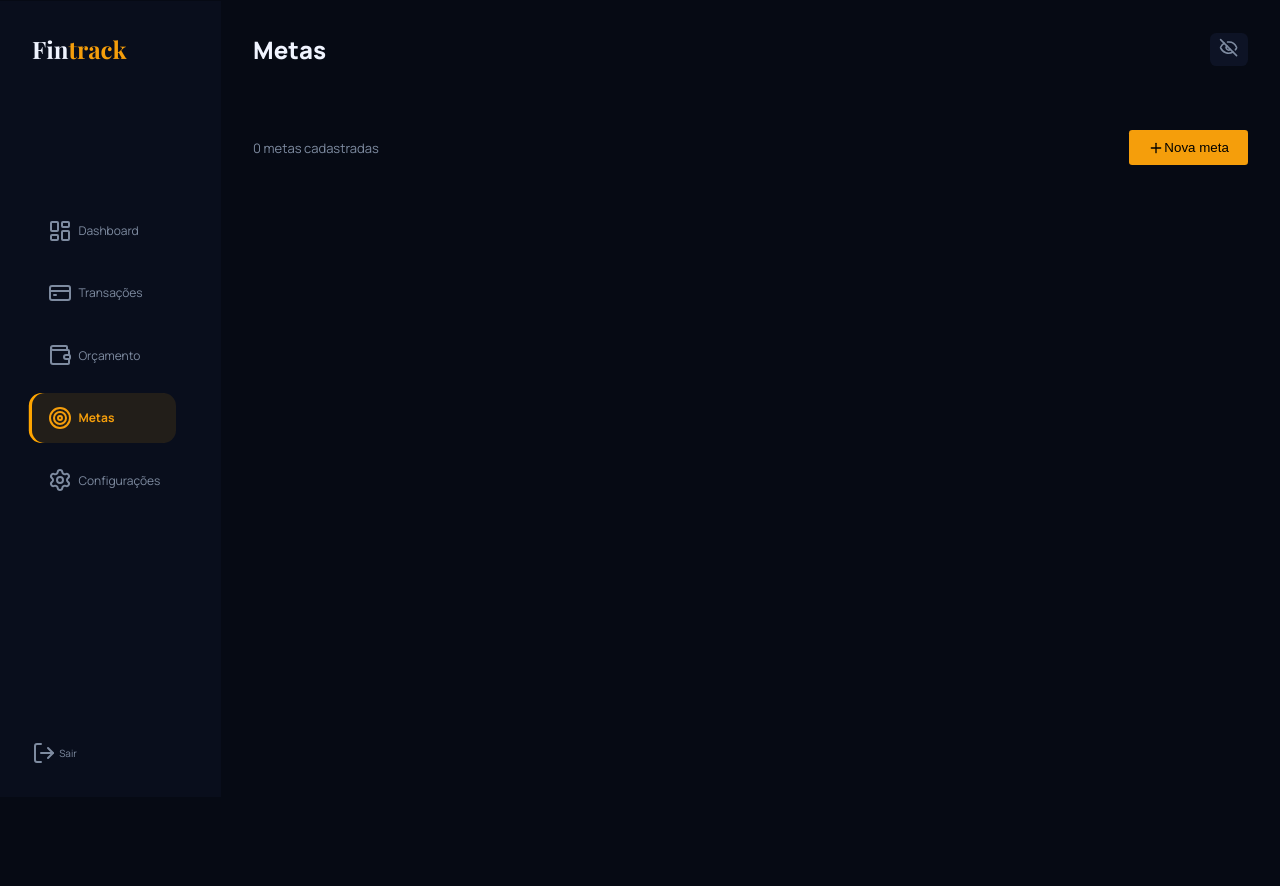
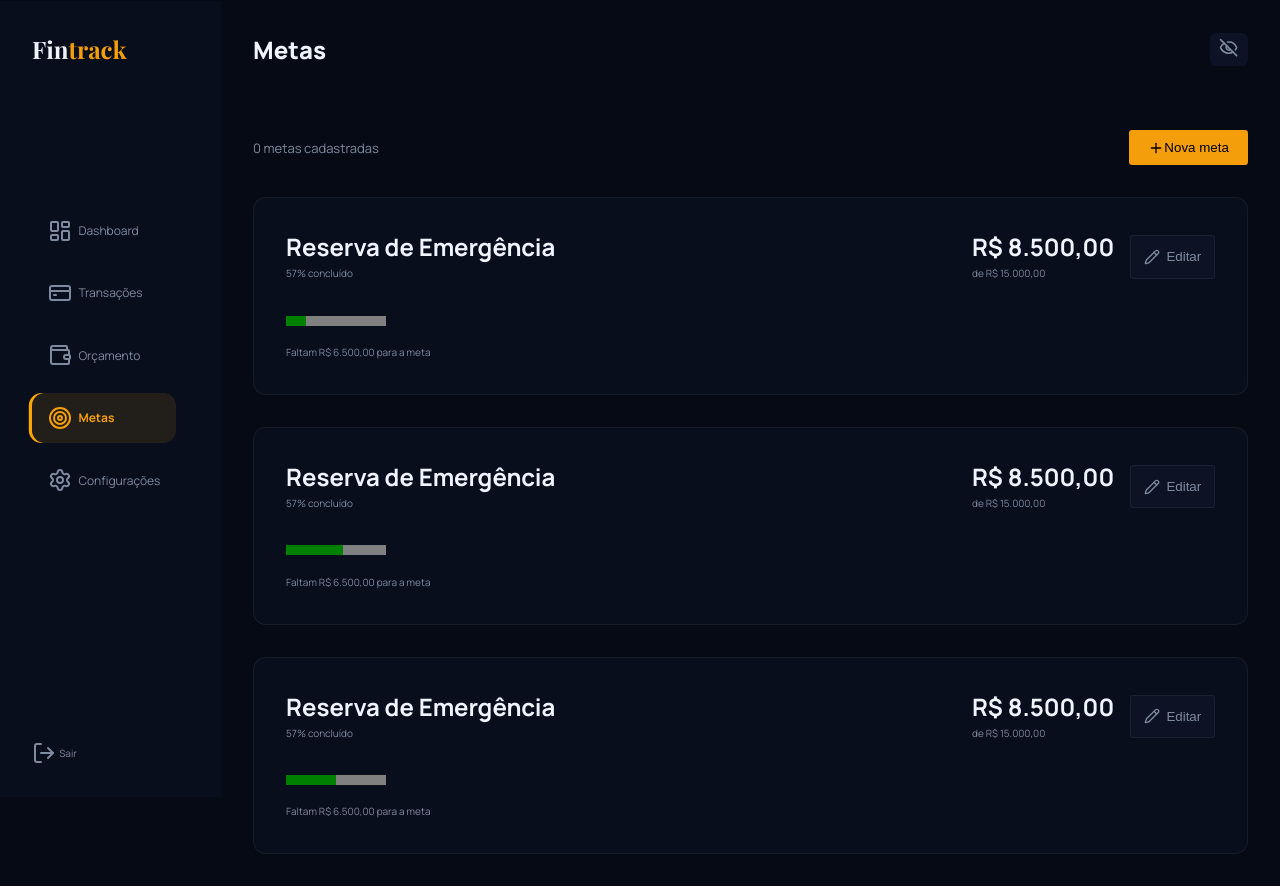
Before and after one commit to Matvops/Fintrack, a React (Vite) app in the folder frontend/: page /goals in a window 1280 px wide. Before the commit the page ends 800 px from the top, so only its background shows below. Built offline with nearby package versions, Linux system fonts and the light colour scheme; a web font is replaced by a local one.

Commit message:
Feat: Cria estrutura dos cards

```diff
--- a/frontend/src/pages/Goals/index.tsx
+++ b/frontend/src/pages/Goals/index.tsx
@@ -1,4 +1,4 @@
-import { PlusIcon } from 'lucide-react';
+import { Pencil, PlusIcon } from 'lucide-react';
 import { ButtonVisibleData } from '../../components/ButtonVisibleData';
 import { Heading } from '../../components/Heading';
 import { MainTemplate } from '../../templates/MainTemplate';
@@ -25,7 +25,7 @@ export function Goals() {
     event.preventDefault();
     const response = await goals.create(data);
 
-    if(response.status) {
+    if (response.status) {
       message.success(response.message);
       setModalVisible(false);
       return;
@@ -54,6 +54,86 @@ export function Goals() {
           </div>
         </section>
 
+        <main className={style.goalsList}>
+          <div className={style.card}>
+            <div className={style.headerCard}>
+
+              <div>
+                <h2 className={style.headerTitle}>Reserva de Emergência</h2>
+                <span className={style.headerSubTitle}>57% concluído</span>
+              </div>
+
+              <div className={style.cardValues}>
+                <div>
+                  <h2 className={style.headerTitle}>R$ 8.500,00</h2>
+                  <span className={style.headerSubTitle}>de R$ 15.000,00</span>
+                </div>
+                <button className={style.buttonEdit}>
+                  <Pencil /> Editar
+                </button>
+              </div>
+            </div>
+
+            <progress className={style.progressBar} value={0.2} />
+
+            <div>
+              <span className={style.headerSubTitle}>Faltam R$ 6.500,00 para a meta</span>
+            </div>
+          </div>
+
+          <div className={style.card}>
+            <div className={style.headerCard}>
+
+              <div>
+                <h2 className={style.headerTitle}>Reserva de Emergência</h2>
+                <span className={style.headerSubTitle}>57% concluído</span>
+              </div>
+
+              <div className={style.cardValues}>
+                <div>
+                  <h2 className={style.headerTitle}>R$ 8.500,00</h2>
+                  <span className={style.headerSubTitle}>de R$ 15.000,00</span>
+                </div>
+                <button className={style.buttonEdit}>
+                  <Pencil /> Editar
+                </button>
+              </div>
+            </div>
+
+            <progress className={style.progressBar} value={0.57} />
+
+            <div>
+              <span className={style.headerSubTitle}>Faltam R$ 6.500,00 para a meta</span>
+            </div>
+          </div>
+
+          <div className={style.card}>
+            <div className={style.headerCard}>
+
+              <div>
+                <h2 className={style.headerTitle}>Reserva de Emergência</h2>
+                <span className={style.headerSubTitle}>57% concluído</span>
+              </div>
+
+              <div className={style.cardValues}>
+                <div>
+                  <h2 className={style.headerTitle}>R$ 8.500,00</h2>
+                  <span className={style.headerSubTitle}>de R$ 15.000,00</span>
+                </div>
+                <button className={style.buttonEdit}>
+                  <Pencil /> Editar
+                </button>
+              </div>
+            </div>
+
+            <progress className={style.progressBar} value={0.5} />
+
+            <div>
+              <span className={style.headerSubTitle}>Faltam R$ 6.500,00 para a meta</span>
+            </div>
+          </div>
+        </main>
+
         {modalVisible && (
           <ModalNewGoal
             setVisible={setModalVisible}
--- a/frontend/src/pages/Goals/style.module.css
+++ b/frontend/src/pages/Goals/style.module.css
@@ -41,3 +41,72 @@
     width: 1rem;
     height: 1rem;
 }
+
+.goalsList {
+    display: flex;
+    flex-direction: column;
+    justify-content: center;
+    gap: 2rem;
+}
+
+.card {
+    background-color: var(--background-secondary);
+    border-radius: .8rem;
+    box-sizing: border-box;
+    padding: 2rem;
+    display: flex;
+    flex-direction: column;
+    border: 1px solid rgba(255, 255, 255, 0.06);
+}
+
+.headerCard {
+    display: flex;
+    justify-content: space-between;
+}
+
+.headerTitle {
+    font-size: x-large;
+}
+
+.headerSubTitle {
+    color: var(--text-tertiary);
+    display: inline-block;
+    padding: .2rem 0;
+
+}
+.cardValues {
+    display: flex;
+    align-items: center;
+    gap: 1rem;
+}
+
+.buttonEdit {
+    background-color: var(--background-tertiary);
+    color: var(--text-tertiary);
+    display: flex;
+    align-items: center;
+    gap: .4rem;
+    padding: .8rem;
+    border-radius: .2rem;
+    border: 1px solid rgba(255, 255, 255, 0.06);
+    cursor: pointer;
+    transition-property: all;
+    transition-duration: 100ms;
+    transition-timing-function: ease-in;
+}
+
+.buttonEdit svg {
+    width: 1rem;
+    height: 1rem;
+}
+
+.buttonEdit:hover {
+    color: white;
+}
+
+.progressBar {
+    border-radius: .8rem;
+    fill: var(--ambar);
+    background-color: var(--background-tertiary);
+    margin: 2rem 0 1rem;
+}
```
